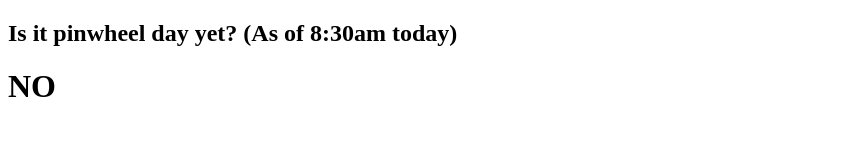
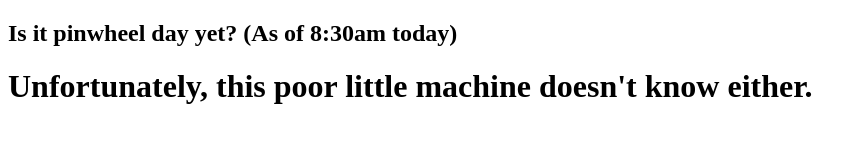
Before and after one commit to kevinjcliao/IsItPinWheelDayYet-, a plain HTML site: page index.html in a window 1280 px wide. Shown: the whole page, without its empty margins (0-866 px from the left). Drawn offline with Linux system fonts and the light colour scheme.

Commit message:
Update index.html

```diff
--- a/index.html
+++ b/index.html
@@ -4,7 +4,7 @@
   </head>
   <body>
     <h2>Is it pinwheel day yet? (As of 8:30am today) </h2>
-    <h1>NO</h1>
+    <h1>Unfortunately, this poor little machine doesn't know either. </h1>
 
   </body>
 </html>
```
